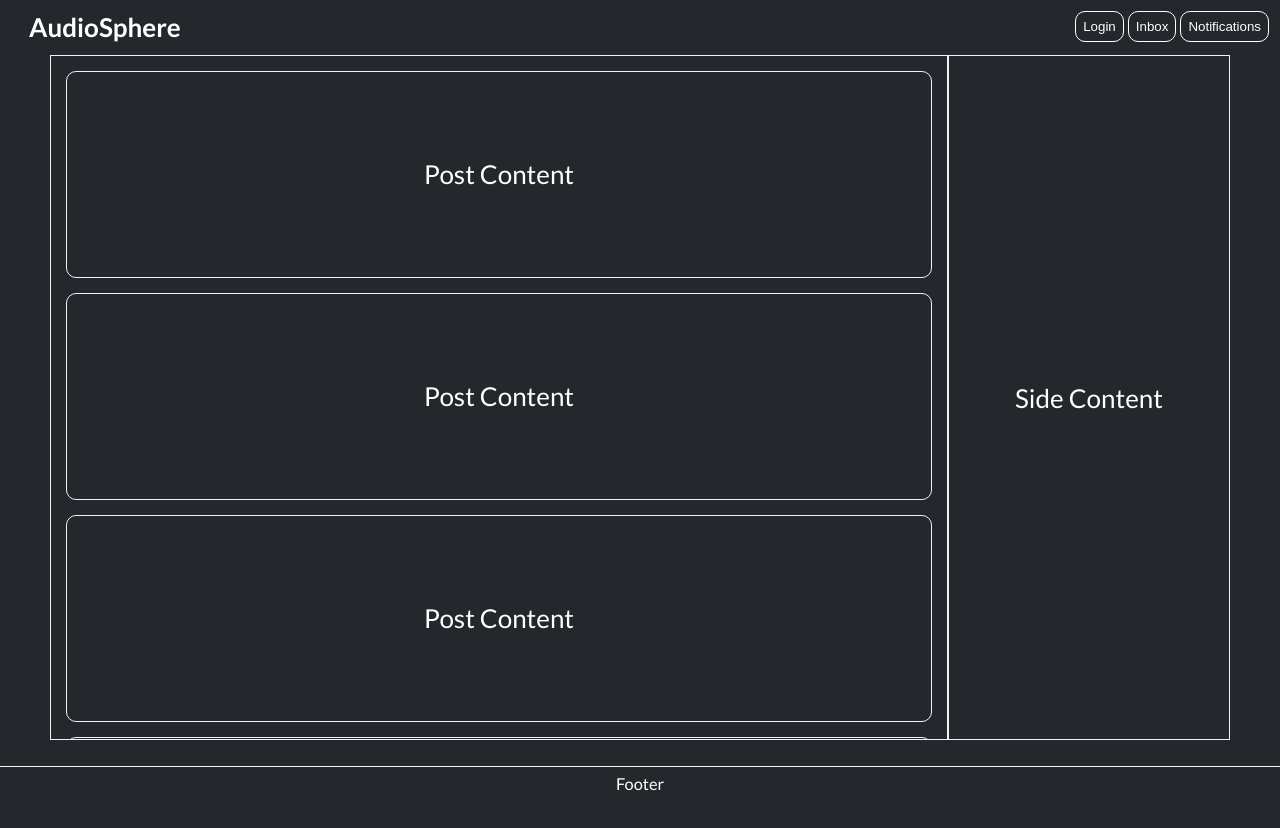
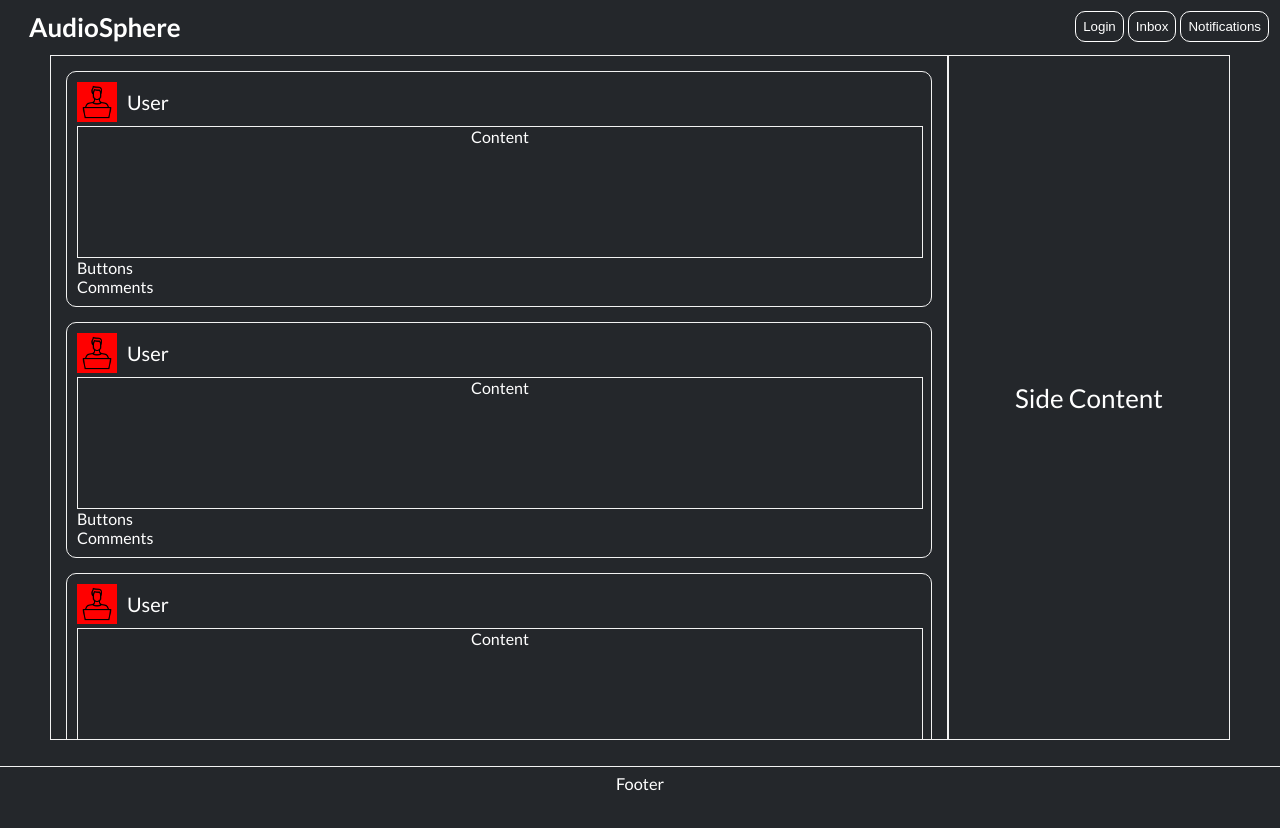
Before and after one commit to MMcBreezy/audiosphere-frontend, a React (Create React App) app: page / in a window 1280 px wide. Shown: the top 828 px of the page. Built offline with nearby package versions, Linux system fonts and the light colour scheme.

Commit message:
feed and posts styles/tests

```diff
--- a/src/components/Post.js
+++ b/src/components/Post.js
@@ -1,9 +1,22 @@
 import React from "react";
-import "./styles.css";
+import profilePic from "../assets/4299915.png";
+import "./post.css";
 
 const Post = () => {
   return (
-    <div className="post-container">Post Content</div>
+    <div className="post-container">
+      <div className="user-section">
+        <img
+          src={profilePic}
+          alt="profile-pic"
+          className="profile-image"
+        />
+        <div className="name">User</div>
+      </div>
+      <div className="content-section">Content</div>
+      <div className="buttons-section">Buttons</div>
+      <div className="comments-section">Comments</div>
+    </div>
   );
 };
 
--- a/src/components/feed.css
+++ b/src/components/feed.css
@@ -10,14 +10,3 @@
   margin-bottom: 100px;
   overflow-y: auto;
 }
-
-.post-container {
-  background: transparent;
-  margin: 15px;
-  min-height: 30%;
-  border: 1px solid #f2f2f2;
-  border-radius: 10px;
-  display: flex;
-  justify-content: center;
-  align-items: center;
-}
--- /dev/null
+++ b/src/components/post.css
@@ -0,0 +1,44 @@
+.post-container {
+  background: transparent;
+  margin: 15px;
+  padding: 10px;
+  min-height: 30%;
+  border: 1px solid #f2f2f2;
+  border-radius: 10px;
+  display: flex;
+  flex-direction: column;
+  align-items: flex-start;
+}
+
+.user-section {
+  font-size: 20px;
+  display: flex;
+  align-items: center;
+}
+
+.name {
+  display: inline;
+  margin-left: 10px;
+}
+
+.profile-image {
+  max-width: 40px;
+  max-height: 40px;
+  background-color: red;
+}
+
+.content-section {
+  font-size: 16px;
+  border: 1px solid #f2f2f2;
+  margin-top: 4px;
+  width: 100%;
+  height: 130px;
+}
+
+.buttons-section {
+  font-size: 16px;
+}
+
+.comments-section {
+  font-size: 16px;
+}
--- a/src/index.css
+++ b/src/index.css
@@ -3,7 +3,7 @@ body {
   font-family: "Lato", sans-serif;
   -webkit-font-smoothing: antialiased;
   -moz-osx-font-smoothing: grayscale;
-  background-color: red;
+  background-color: #24272b;
   overflow: hidden;
 }
 
```
Also changed, not shown: src/assets/4299915.png (added).
